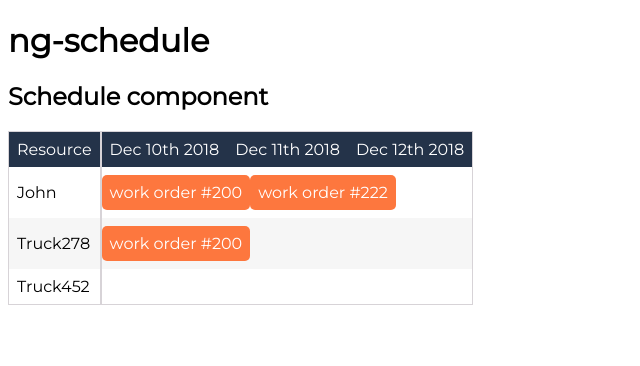
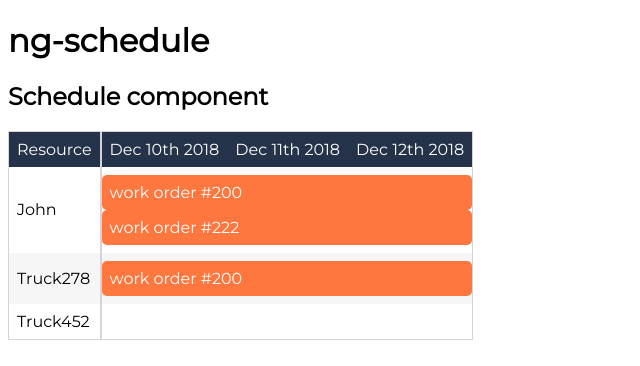
Before and after one commit to svillegascreative/ng-schedule, an Angular app: page / in a window 1280 px wide. Shown: the top 366 px of the page, without its empty margins (0-640 px from the left). Built offline with nearby package versions, Linux system fonts and the light colour scheme.

Commit message:
Improve styles for event positioning

```diff
--- a/src/app/schedule/schedule.component.scss
+++ b/src/app/schedule/schedule.component.scss
@@ -42,16 +42,24 @@ tr td:first-of-type {
   list-style: none;
   margin: 0;
   padding: 0;
+  top: 0;
+  bottom: 0;
+  left: 0;
+  right: 0;
 }
 
 .ngsc-event {
-  display: inline-block;
+  top: 0;
   background-color: $event-bg-1;
   border-radius: 5px;
   padding: 0.5rem;
+  white-space: nowrap;
+  overflow: hidden;
+  text-overflow: ellipsis;
+  color: $event-color;
 
   a {
-   color: $event-color;
-   text-decoration: none;
+    color: $event-color;
+    text-decoration: none;
   }
 }
```
